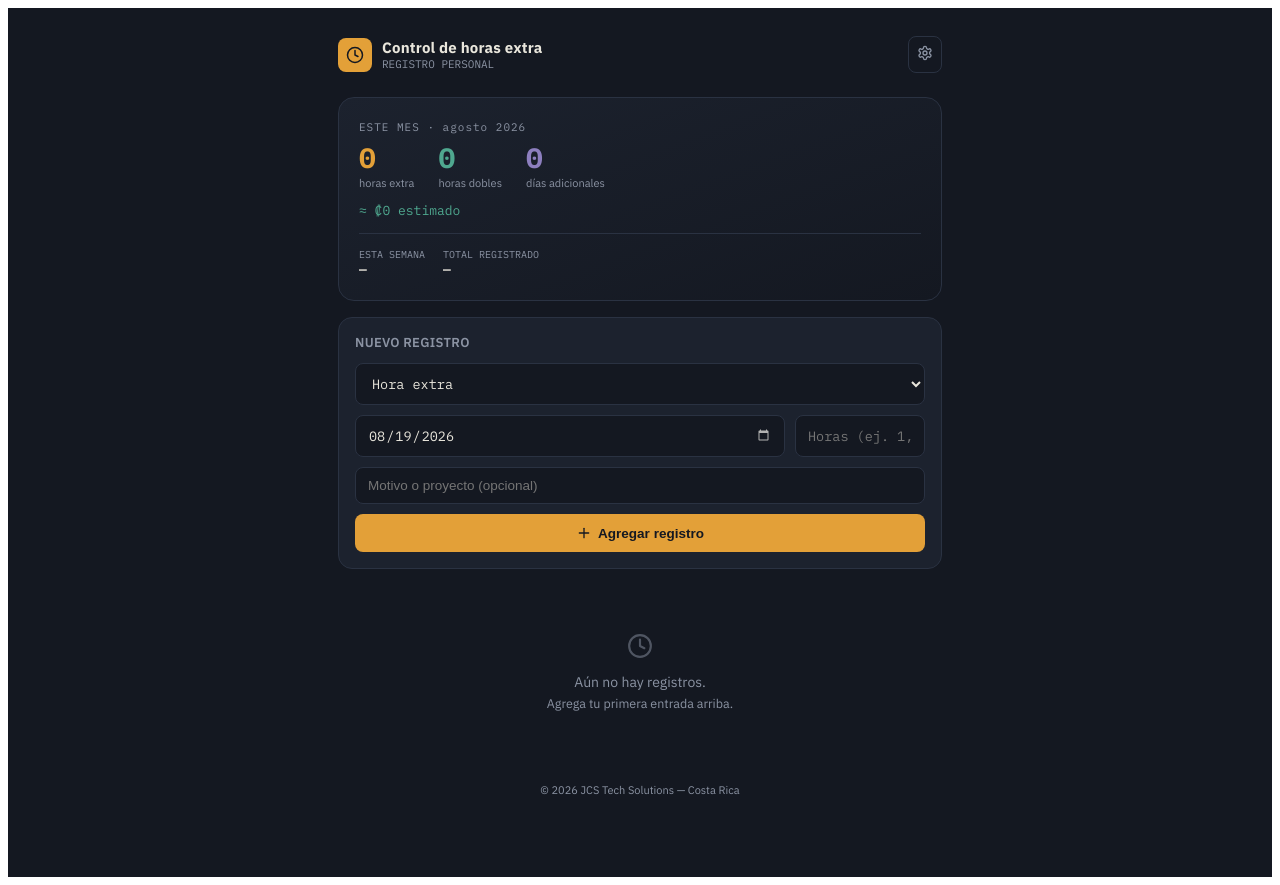
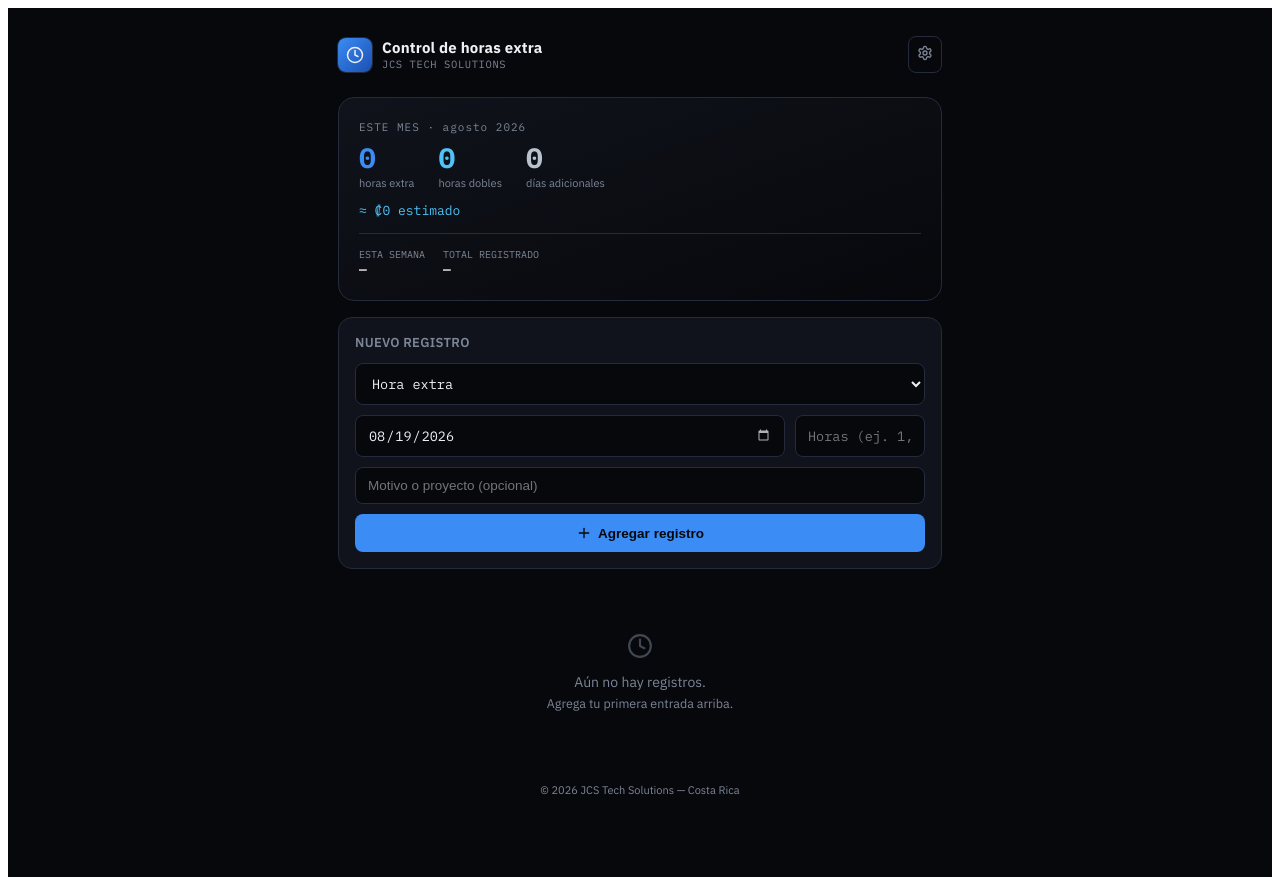
Before and after one commit to loviqcr/control-de-horas-extra, a React (Vite) app: page / in a window 1280 px wide. Built offline with nearby package versions, Linux system fonts and the light colour scheme.

Commit message:
Rebrand with JCS Tech Solutions colors

```diff
--- a/src/control-horas-extra.jsx
+++ b/src/control-horas-extra.jsx
@@ -1,20 +1,20 @@
 import { useState, useEffect, useMemo } from "react";
 import { Plus, Trash2, Clock, Settings, X, Loader2 } from "lucide-react";
 
-const INK = "#141821";
-const CARD = "#1C222E";
-const CARD_BORDER = "#2A3242";
-const PAPER = "#E9E6DC";
-const MUTED = "#8B93A3";
-const AMBER = "#E3A038";
-const TEAL = "#4FA88F";
+const INK = "#07080C";
+const CARD = "#10131B";
+const CARD_BORDER = "#232B3C";
+const PAPER = "#EDF0F5";
+const MUTED = "#7C8697";
+const BLUE = "#3B8CF5";
+const CYAN = "#4FC3F7";
 const RUST = "#C1554B";
-const VIOLET = "#8D7FBF";
+const SILVER = "#B8C1CE";
 
 const TYPES = [
-  { key: "extra", label: "Hora extra", plural: "horas extra", unit: "h", color: AMBER },
-  { key: "doble", label: "Hora doble", plural: "horas dobles", unit: "h", color: TEAL },
-  { key: "dia", label: "Día adicional", plural: "días adicionales", unit: "día", color: VIOLET },
+  { key: "extra", label: "Hora extra", plural: "horas extra", unit: "h", color: BLUE },
+  { key: "doble", label: "Hora doble", plural: "horas dobles", unit: "h", color: CYAN },
+  { key: "dia", label: "Día adicional", plural: "días adicionales", unit: "día", color: SILVER },
 ];
 const TYPE_META = Object.fromEntries(TYPES.map((t) => [t.key, t]));
 
@@ -230,7 +230,7 @@ export default function OvertimeTracker() {
   if (loading) {
     return (
       <div style={{ background: INK, minHeight: "100vh", display: "flex", alignItems: "center", justifyContent: "center" }}>
-        <Loader2 className="animate-spin" color={AMBER} size={28} />
+        <Loader2 className="animate-spin" color={BLUE} size={28} />
       </div>
     );
   }
@@ -242,7 +242,7 @@ export default function OvertimeTracker() {
         * { box-sizing: border-box; }
         .mono { font-family: 'IBM Plex Mono', ui-monospace, monospace; }
         input[type="date"]::-webkit-calendar-picker-indicator { filter: invert(0.7); cursor: pointer; }
-        .otbtn:focus-visible, input:focus-visible, select:focus-visible, button:focus-visible { outline: 2px solid ${AMBER}; outline-offset: 2px; }
+        .otbtn:focus-visible, input:focus-visible, select:focus-visible, button:focus-visible { outline: 2px solid ${BLUE}; outline-offset: 2px; }
         @media (prefers-reduced-motion: reduce) { * { transition: none !important; animation: none !important; } }
       `}</style>
 
@@ -250,12 +250,12 @@ export default function OvertimeTracker() {
         {/* Header */}
         <div style={{ display: "flex", alignItems: "center", justifyContent: "space-between", marginBottom: 24 }}>
           <div style={{ display: "flex", alignItems: "center", gap: 10 }}>
-            <div style={{ width: 34, height: 34, borderRadius: 8, background: AMBER, display: "flex", alignItems: "center", justifyContent: "center" }}>
-              <Clock size={18} color={INK} />
+            <div style={{ width: 34, height: 34, borderRadius: 8, background: `linear-gradient(135deg, ${BLUE}, #1B4FB0)`, display: "flex", alignItems: "center", justifyContent: "center", boxShadow: `0 0 0 1px ${CARD_BORDER}` }}>
+              <Clock size={18} color={PAPER} />
             </div>
             <div>
               <div style={{ fontSize: 15, fontWeight: 700, letterSpacing: 0.2 }}>Control de horas extra</div>
-              <div className="mono" style={{ fontSize: 11, color: MUTED }}>REGISTRO PERSONAL</div>
+              <div className="mono" style={{ fontSize: 10.5, color: MUTED, letterSpacing: 0.6 }}>JCS TECH SOLUTIONS</div>
             </div>
           </div>
           <button
@@ -305,7 +305,7 @@ export default function OvertimeTracker() {
             ))}
           </div>
           {stats.monthPay !== null && (
-            <div className="mono" style={{ fontSize: 13, color: TEAL, marginTop: 12 }}>≈ {stats.monthPay.toLocaleString("es-CR", { style: "currency", currency: "CRC", maximumFractionDigits: 0 })} estimado</div>
+            <div className="mono" style={{ fontSize: 13, color: CYAN, marginTop: 12 }}>≈ {stats.monthPay.toLocaleString("es-CR", { style: "currency", currency: "CRC", maximumFractionDigits: 0 })} estimado</div>
           )}
           <div style={{ display: "flex", gap: 18, marginTop: 14, paddingTop: 14, borderTop: `1px solid ${CARD_BORDER}`, flexWrap: "wrap" }}>
             <div>
@@ -368,7 +368,7 @@ export default function OvertimeTracker() {
             onClick={addEntry}
             disabled={saving}
             className="otbtn"
-            style={{ width: "100%", background: AMBER, color: INK, border: "none", borderRadius: 8, padding: "11px 12px", fontWeight: 700, fontSize: 13.5, display: "flex", alignItems: "center", justifyContent: "center", gap: 6, cursor: saving ? "wait" : "pointer", opacity: saving ? 0.7 : 1 }}
+            style={{ width: "100%", background: BLUE, color: INK, border: "none", borderRadius: 8, padding: "11px 12px", fontWeight: 700, fontSize: 13.5, display: "flex", alignItems: "center", justifyContent: "center", gap: 6, cursor: saving ? "wait" : "pointer", opacity: saving ? 0.7 : 1 }}
           >
             <Plus size={16} /> Agregar registro
           </button>
@@ -408,7 +408,7 @@ export default function OvertimeTracker() {
             <div key={key} style={{ marginBottom: 22 }}>
               <div style={{ display: "flex", justifyContent: "space-between", alignItems: "baseline", marginBottom: 8, padding: "0 2px", gap: 10 }}>
                 <div style={{ fontSize: 12.5, fontWeight: 600, color: MUTED, textTransform: "capitalize" }}>{group.label}</div>
-                <div className="mono" style={{ fontSize: 12, color: TEAL, textAlign: "right" }}>{summarizeBucket(group.sums)}</div>
+                <div className="mono" style={{ fontSize: 12, color: CYAN, textAlign: "right" }}>{summarizeBucket(group.sums)}</div>
               </div>
               <div style={{ background: CARD, border: `1px solid ${CARD_BORDER}`, borderRadius: 12, overflow: "hidden" }}>
                 {group.items.map((e, i) => {
```
